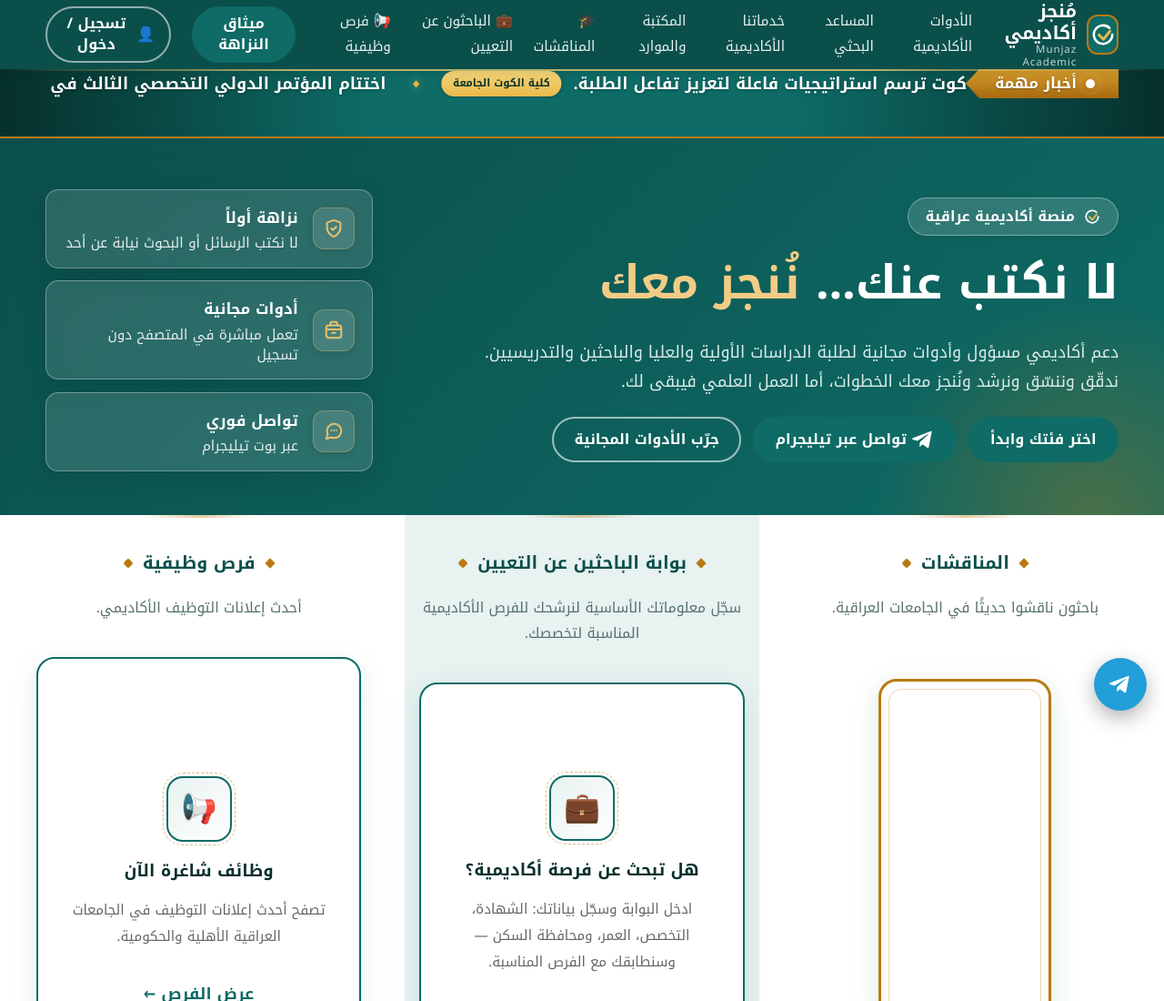
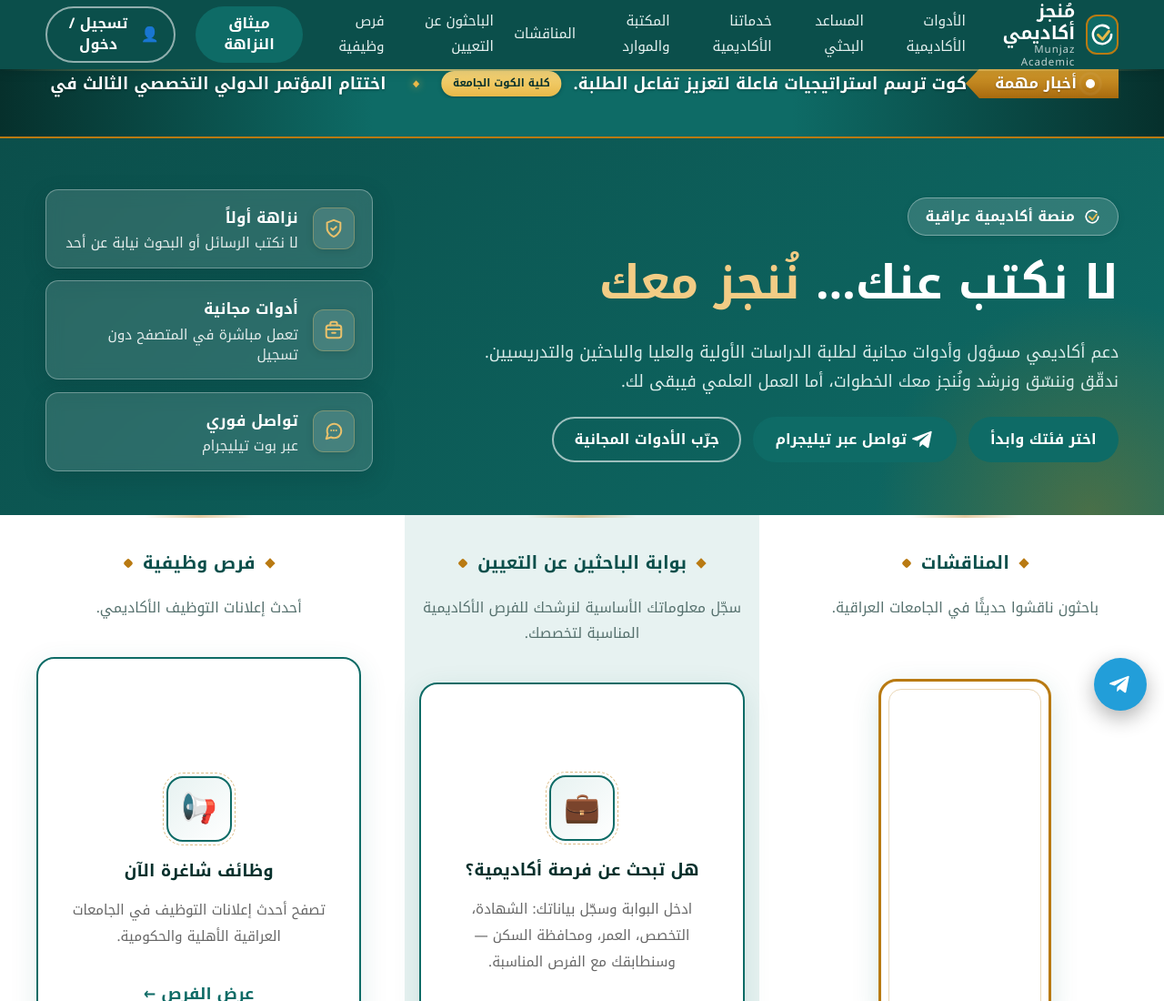
Before and after one commit to alsobahi73-ui/munjaz-academic, a website: page index.html in a window 1280 px wide. Shown: the top 1100 px of the page at 91% size. Drawn offline with Linux system fonts and the light colour scheme.

Commit message:
style: remove nav emojis for clean look

```diff
--- a/index.html
+++ b/index.html
@@ -37,9 +37,9 @@
         <a href="#assistant">المساعد البحثي</a>
         <a href="services.html">خدماتنا الأكاديمية</a>
         <a href="#library">المكتبة والموارد</a>
-        <a href="defenses.html">🎓 المناقشات</a>
-        <a href="jobs.html">💼 الباحثون عن التعيين</a>
-        <a href="#opportunities">📢 فرص وظيفية</a>
+        <a href="defenses.html">المناقشات</a>
+        <a href="jobs.html">الباحثون عن التعيين</a>
+        <a href="#opportunities">فرص وظيفية</a>
         <button type="button" class="btn btn-teal btn-sm" data-open-charter>ميثاق النزاهة</button>
         <button type="button" class="btn btn-light-outline btn-sm" id="authBtn" data-open-auth aria-haspopup="dialog">👤 <span id="authBtnText">تسجيل / دخول</span></button>
       </nav>
```
